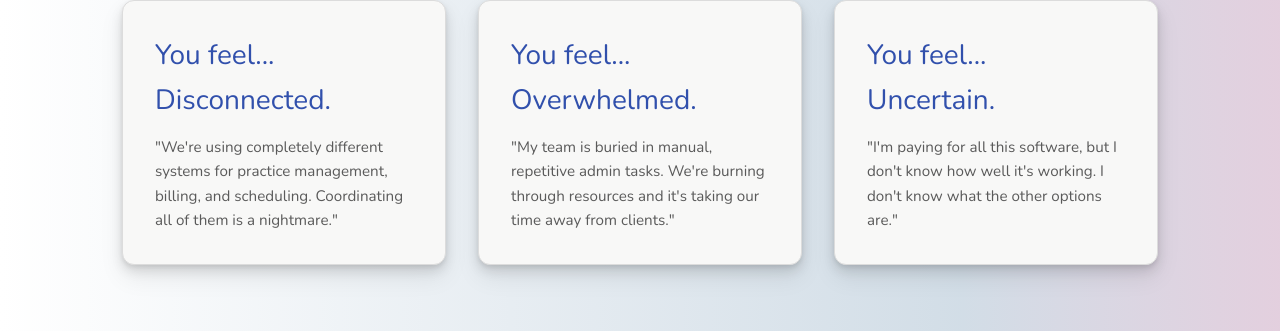
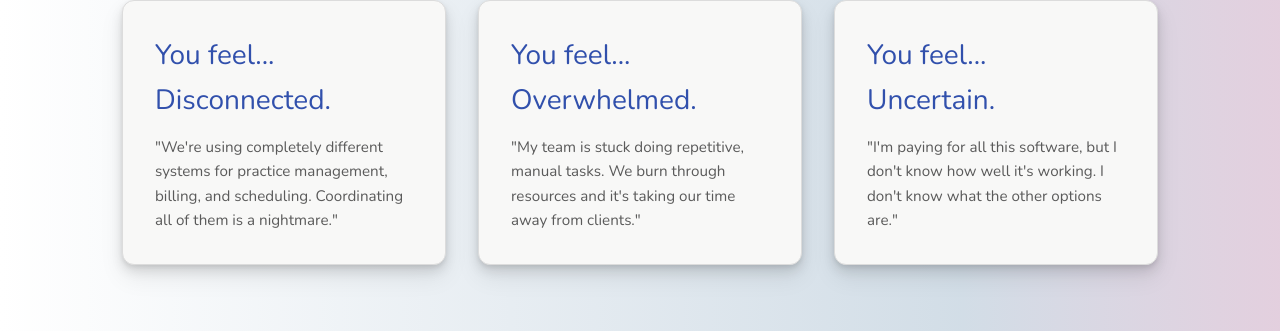
Before and after one commit to keisler-au/collaborative-it, a Jekyll site: the page built from index.html, in a window 1280 px wide and 900 px high, scrolled down 1035 px. Shown: the part 123-454 px from the top of the window. Built offline with Jekyll 4.4.1, drawn with Linux system fonts in a browser that asks for light colours.

Commit message:
text-edit-

```diff
--- a/index.html
+++ b/index.html
@@ -54,7 +54,7 @@ layout: default
             <article class="why-us-item card">
                 <h3 class="fw-400">You feel...<br> Overwhelmed.</h3>
                 <p>
-                    "My team is buried in manual, repetitive admin tasks. We're burning through resources and it's taking our time away from clients."
+                    "My team is stuck doing repetitive, manual tasks. We burn through resources and it's taking our time away from clients."
                 </p>
             </article>
             <article class="why-us-item card">
```
